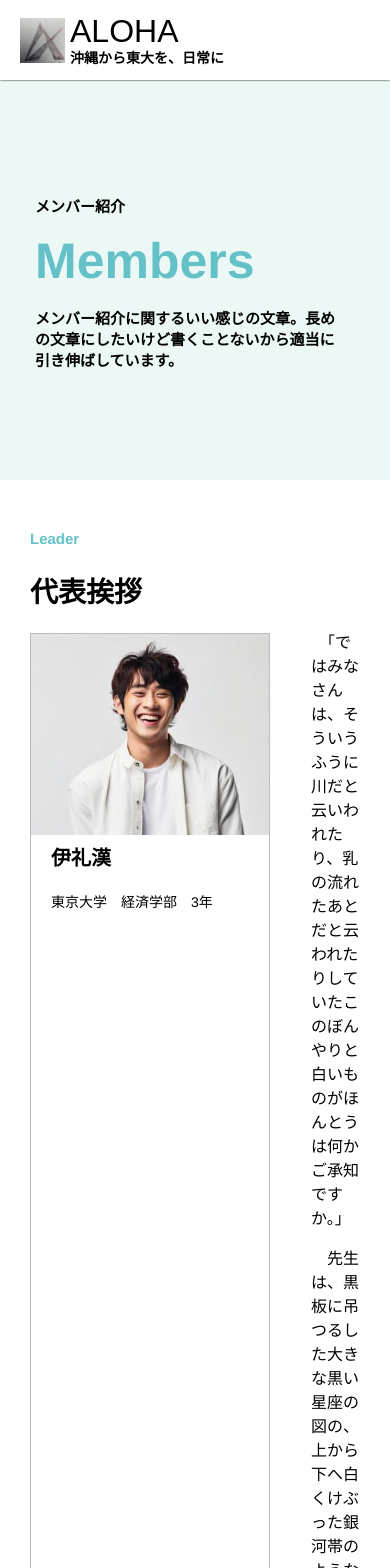
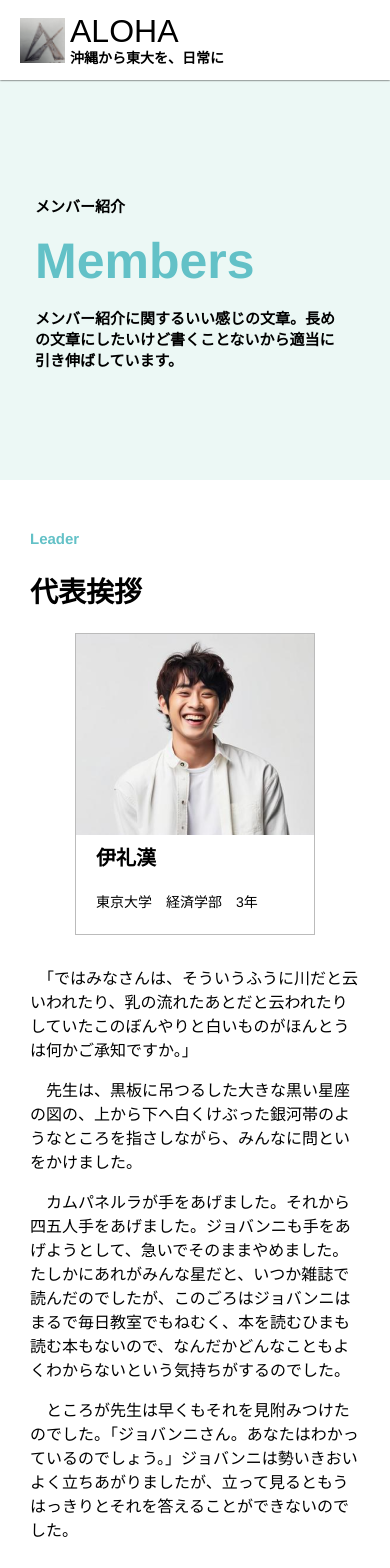
Before and after one commit to ReoYabiku/aloha-hp-next, a Next.js app: page /members in a window 390 px wide. Shown: the top 1568 px of the page. Built offline with nearby package versions, Linux system fonts and the light colour scheme.

Commit message:
adapt members to smartphone display

```diff
--- a/app/members/Person.module.css
+++ b/app/members/Person.module.css
@@ -24,3 +24,16 @@
     margin-left: 20px;
     width: 80%;
 }
+
+@media screen and (max-width: 480px) {
+    .border {
+        margin: 0 auto 50px;
+        text-align: center;
+        width: 238px;
+    }
+
+    .card {
+        margin: -25px auto 0;
+        text-align: left;
+    }
+}
--- a/app/members/page.module.css
+++ b/app/members/page.module.css
@@ -12,3 +12,9 @@
 .text {
     margin: -20px 0 0;
 }
+
+@media screen and (max-width: 480px) {
+    .flex {
+        display: block;
+    }
+}
```
